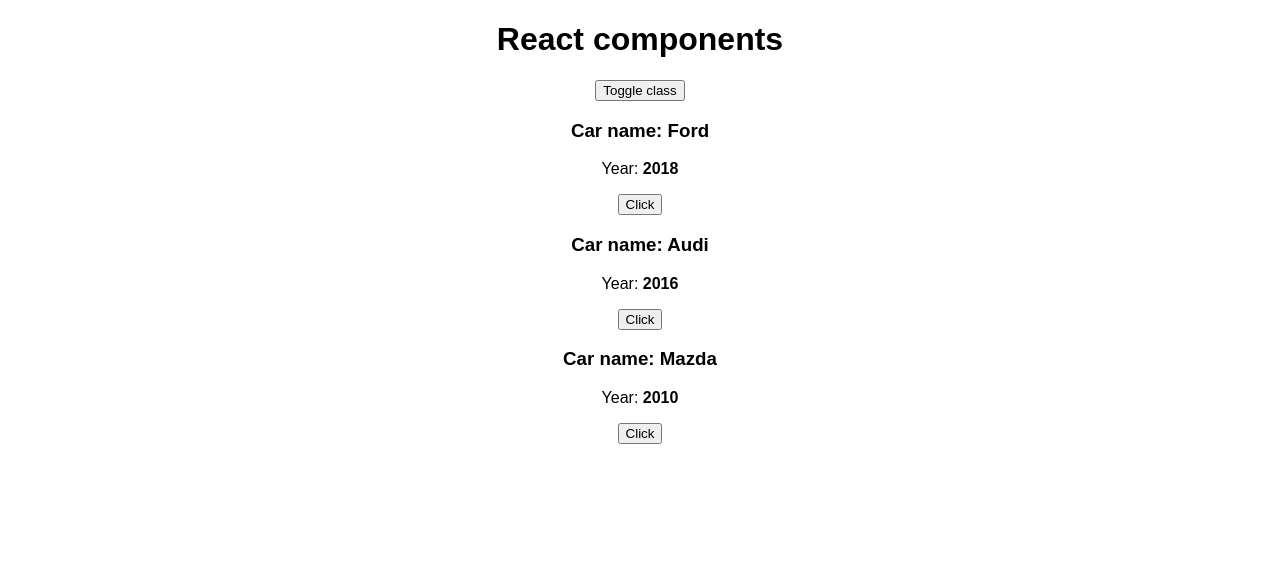
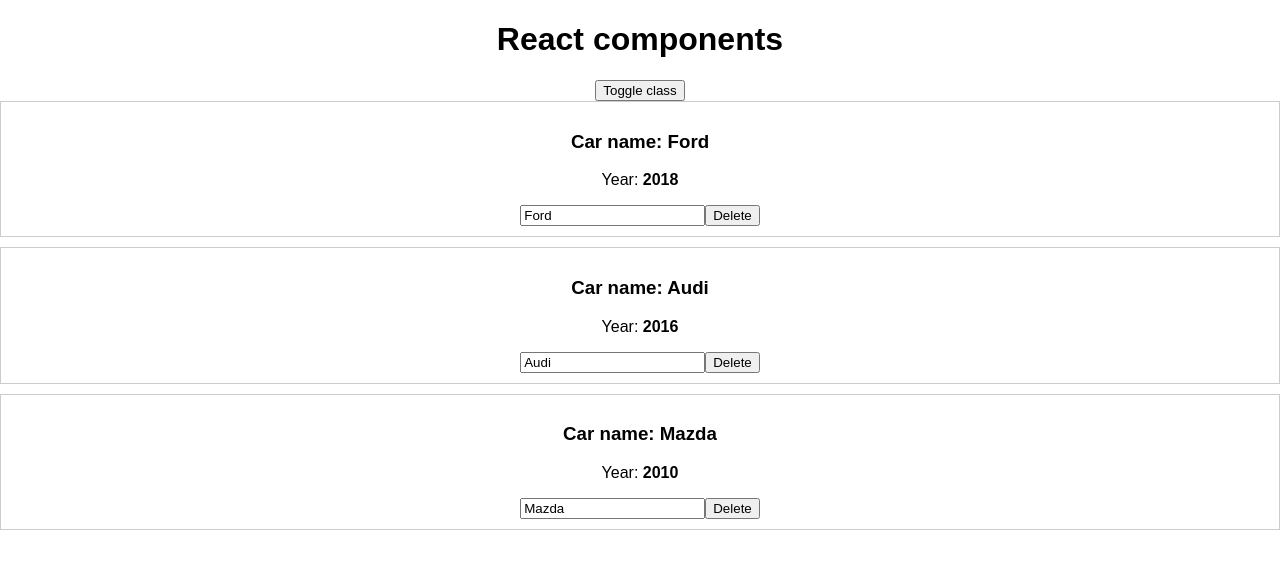
Before and after one commit to Max213141/ReactPraqctice, a React (Create React App) app: page / in a window 1280 px wide. Both pictures are taken after a click on the button "Toggle class". Shown: the top 568 px of the page. Built offline with nearby package versions, Linux system fonts and the light colour scheme.

Commit message:
Make componts to disapear by click and achange header change by input

```diff
--- a/src/App.js
+++ b/src/App.js
@@ -20,8 +20,23 @@
     })
   }
 
-  changeTitleHandler = pageTitle =>{
-    this.setState({pageTitle})
+  onChangeName(name, index) {
+    const car = this.state.cars[index]
+    car.name = name
+    const cars = [...this.state.cars]
+    cars[index] = car
+    this.setState({
+      cars: cars
+    })
+  }
+
+  deleteHandler(index) {
+    const cars = this.state.cars.concat()
+    cars.splice(index,1)
+
+    this.setState({
+      cars
+    })
   }
 
   render() {
@@ -38,7 +53,8 @@
                 key = {index}
                 name = {car.name}
                 year = {car.year}
-                onChangeTitle = { () => this.changeTitleHandler(car.name)}
+                onDelete = {this.deleteHandler.bind(this, index)}
+                onChangeName = { event => this.onChangeName(event.target.value, index)}
             />
         )
       })
--- a/src/Car/Car.js
+++ b/src/Car/Car.js
@@ -1,9 +1,15 @@
 import React from 'react'
 
 export default props => (
-  <div>
+  <div style = {{
+      border: '1px solid #ccc',
+      marginBottom: '10px',
+      display: 'block',
+      padding: '10px'
+  }}>
     <h3>Сar name: {props.name}</h3>
     <p>Year: <strong>{props.year}</strong></p>
-    <button onClick={props.onChangeTitle}>Click</button>
+      <input type="text" onChange={props.onChangeName} value={props.name}/>
+    <button onClick={props.onDelete}>Delete</button>
   </div>
 )
```
